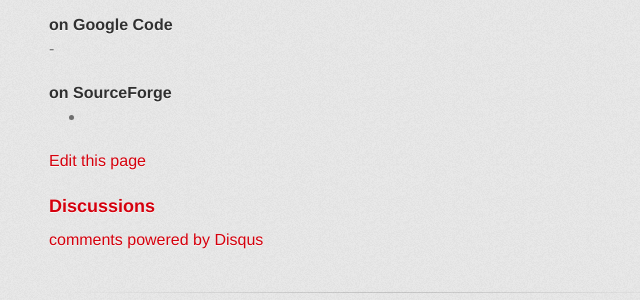
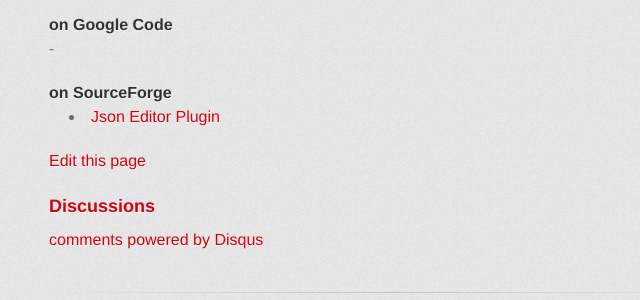
Before and after one commit to with-Eclipse/with-eclipse.github.io, a Jekyll site: the page built from index.md, in a window 1280 px wide and 900 px high, scrolled down 2315 px. Shown: the part 539-839 px from the top of the window, without its empty margins (281-921 px from the left). Built offline with Jekyll 4.4.1, drawn with Linux system fonts in a browser that asks for light colours; Markdown is read by kramdown in place of the engine named in the settings; comment, search, counter and statistics services are not loaded.

Commit message:
Json Editor

```diff
--- a/index.md
+++ b/index.md
@@ -131,7 +131,7 @@ Just use code snippet below:
 
 #### on SourceForge
 
--
+- [Json Editor Plugin](https://sourceforge.net/projects/eclipsejsonedit/)
 
 
 [Edit this page](https://github.com/with-Eclipse/with-eclipse.github.io/edit/master/index.md)
```
